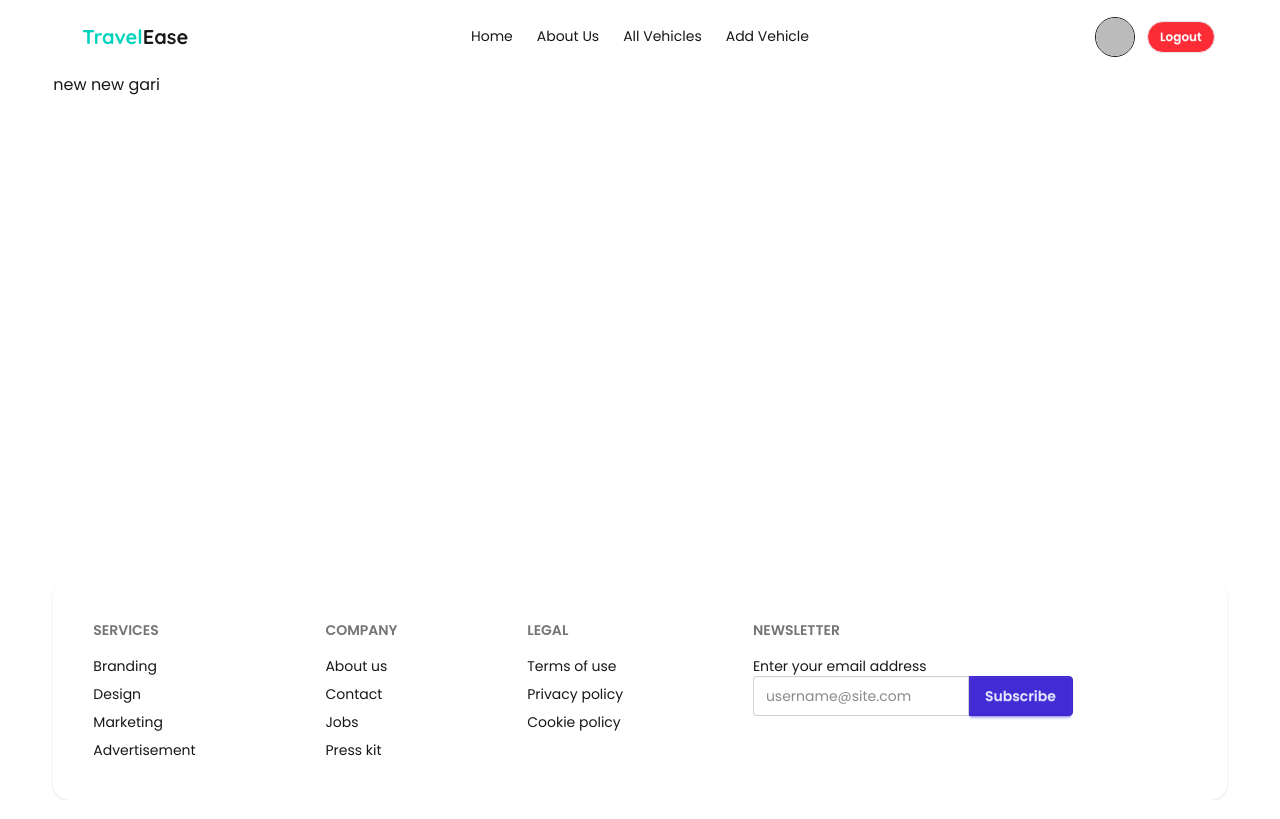
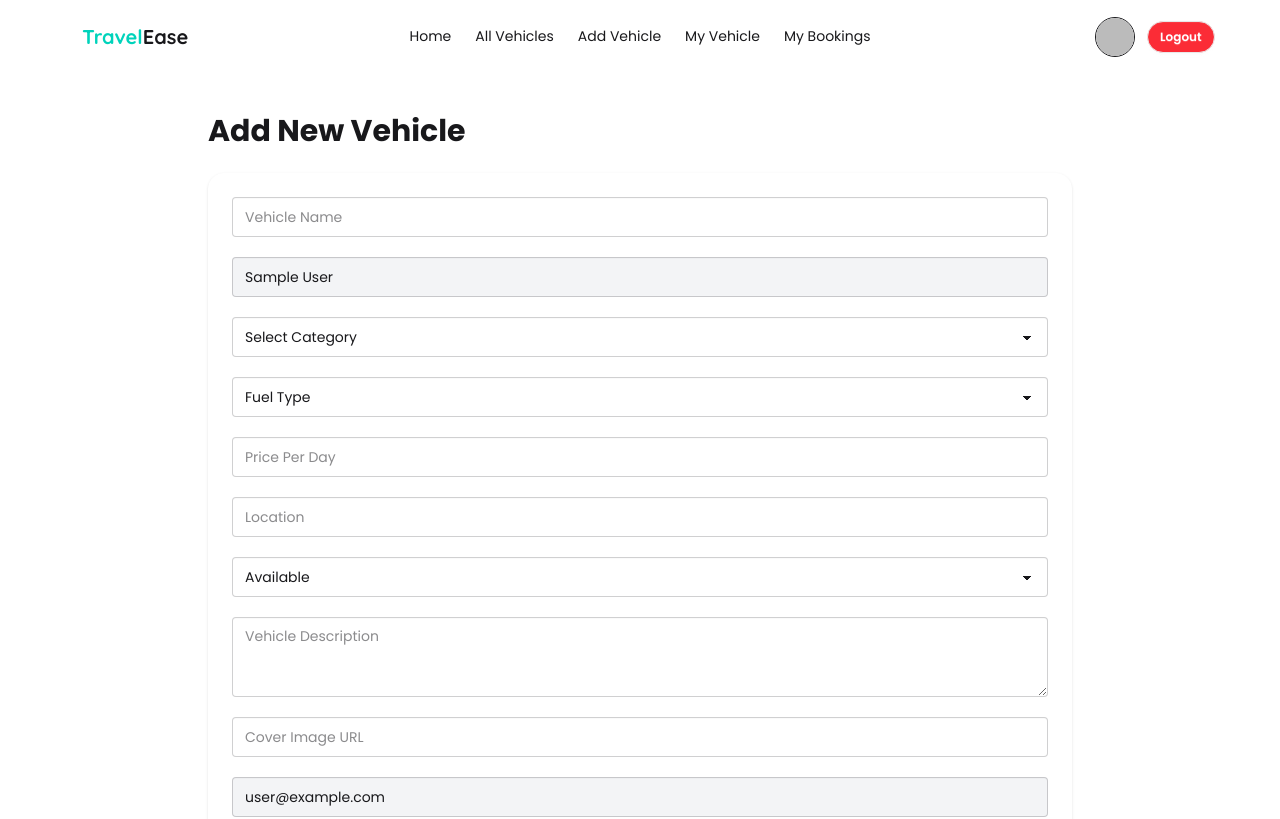
Before and after one commit to md-rafiul-islam/TravelEase-Client, a React (Vite) app: page /add-vehicle in a window 1280 px wide. Shown: the top 819 px of the page. Built offline with nearby package versions, Linux system fonts and the light colour scheme; no server answers; sample sign-in values are in the browser's storage.

Commit message:
Add vehicle page is working and successfully sending data to backendDD

```diff
--- a/src/components/Navbar.jsx
+++ b/src/components/Navbar.jsx
@@ -21,20 +21,29 @@ const Navbar = () => {
         <NavLink to="/">Home</NavLink>
       </li>
       <li>
-        <NavLink>About Us</NavLink>
+        <NavLink to="/all-vehicles">All Vehicles</NavLink>
       </li>
+
       {!user && (
         <li>
           <NavLink to="/register">Register</NavLink>
         </li>
       )}
-
-      <li>
-        <NavLink to="/all-vehicles">All Vehicles</NavLink>
-      </li>
-      <li>
-        <NavLink to="/add-vehicle">Add Vehicle</NavLink>
-      </li>
+      {user && (
+        <li>
+          <NavLink to="/add-vehicle">Add Vehicle</NavLink>
+        </li>
+      )}
+      {user && (
+        <li>
+          <NavLink to="/">My Vehicle</NavLink>
+        </li>
+      )}
+      {user && (
+        <li>
+          <NavLink to="/">My Bookings</NavLink>
+        </li>
+      )}
     </>
   );
 
--- a/src/page/AddVehicle.jsx
+++ b/src/page/AddVehicle.jsx
@@ -1,9 +1,140 @@
-import React from "react";
+import { useContext } from "react";
+import { Authcontext } from "../provider/AuthProvider";
 
 const AddVehicle = () => {
+  const { user } = useContext(Authcontext);
+
+  const handleAddVehicle = (e) => {
+    e.preventDefault();
+
+    const form = e.target;
+
+    const vehicleData = {
+      vehicleName: form.vehicleName.value,
+      owner: user?.displayName || "Unknown",
+      category: form.category.value,
+      pricePerDay: Number(form.pricePerDay.value),
+      location: form.location.value,
+      availability: form.availability.value,
+      description: form.description.value,
+      coverImage: form.coverImage.value,
+      userEmail: user?.email,
+      createdAt: new Date().toISOString(),
+      categories: form.fuelType.value,
+    };
+
+    console.log(vehicleData);
+
+    fetch("http://localhost:3000/add-vehicle", {
+      method: "POST",
+      headers: {
+        "content-type": "application/json",
+      },
+      body: JSON.stringify(vehicleData),
+    });
+  };
+
   return (
-    <div>
-      <p>new new gari</p>
+    <div className="max-w-4xl mx-auto px-4 py-10">
+      <h2 className="text-3xl font-bold mb-6">Add New Vehicle</h2>
+
+      <form
+        onSubmit={handleAddVehicle}
+        className="bg-white p-6 rounded-2xl shadow space-y-5"
+      >
+        {/* Vehicle Name */}
+        <input
+          name="vehicleName"
+          placeholder="Vehicle Name"
+          className="input input-bordered w-full"
+          required
+        />
+
+        {/* Owner Name*/}
+        <input
+          value={user?.displayName || ""}
+          readOnly
+          className="input input-bordered w-full bg-gray-100"
+        />
+
+        {/* Category */}
+        <select
+          name="category"
+          className="select select-bordered w-full"
+          required
+        >
+          <option value="">Select Category</option>
+          <option>Sedan</option>
+          <option>SUV</option>
+          <option>Electric</option>
+          <option>Van</option>
+        </select>
+
+        {/* Fuel Type */}
+        <select
+          name="fuelType"
+          className="select select-bordered w-full"
+          required
+        >
+          <option value="">Fuel Type</option>
+          <option>Petrol</option>
+          <option>Diesel</option>
+          <option>Electric</option>
+          <option>Hybrid</option>
+        </select>
+
+        {/* Price */}
+        <input
+          type="number"
+          name="pricePerDay"
+          placeholder="Price Per Day"
+          className="input input-bordered w-full"
+          required
+        />
+
+        {/* Location */}
+        <input
+          name="location"
+          placeholder="Location"
+          className="input input-bordered w-full"
+          required
+        />
+
+        {/* Availability */}
+        <select
+          name="availability"
+          className="select select-bordered w-full"
+          required
+        >
+          <option>Available</option>
+          <option>Booked</option>
+        </select>
+
+        {/* Description */}
+        <textarea
+          name="description"
+          placeholder="Vehicle Description"
+          className="textarea textarea-bordered w-full"
+          required
+        ></textarea>
+
+        {/* Cover Image */}
+        <input
+          name="coverImage"
+          placeholder="Cover Image URL"
+          className="input input-bordered w-full"
+          required
+        />
+
+        {/* User Email (Readonly) */}
+        <input
+          value={user?.email || ""}
+          readOnly
+          className="input input-bordered w-full bg-gray-100"
+        />
+
+        <button className="btn btn-primary w-full">Add Vehicle</button>
+      </form>
     </div>
   );
 };
--- a/src/page/Register.jsx
+++ b/src/page/Register.jsx
@@ -1,14 +1,19 @@
 import { use, useState } from "react";
-import { Link } from "react-router";
+import { Link, useLocation, useNavigate } from "react-router";
 import { Authcontext } from "../provider/AuthProvider";
 
 const Register = () => {
   const [showPassword, setShowPassword] = useState(false);
   const { createUser, updateUserInfo, handleGoogleLogin } = use(Authcontext);
+  const location = useLocation();
+  const navigate = useNavigate();
 
   const loginWithGoogle = () => {
     handleGoogleLogin()
-      .then((res) => console.log(res))
+      .then((res) => {
+        console.log(res);
+        navigate(location.state || "/");
+      })
       .catch((err) => console.log(err));
   };
 
@@ -26,6 +31,7 @@ const Register = () => {
         updateUserInfo(newData)
           .then((res) => {
             console.log(res);
+            navigate("/login");
           })
           .catch((error) => {
             console.log(error);
```
